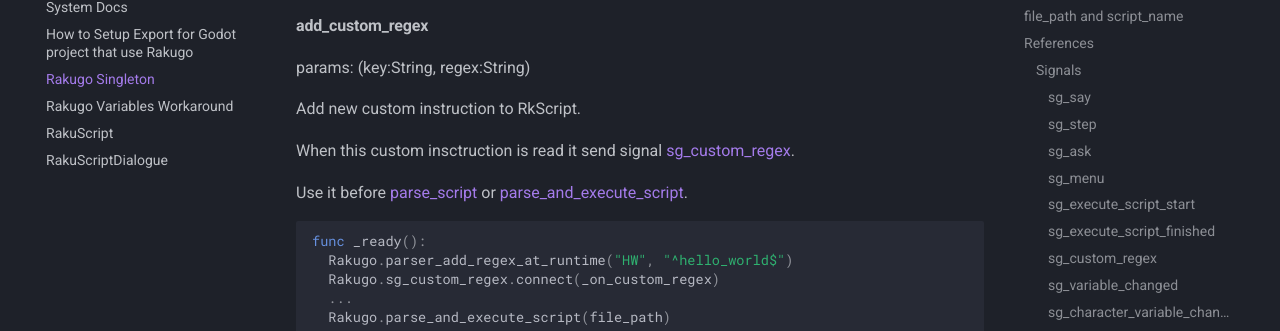
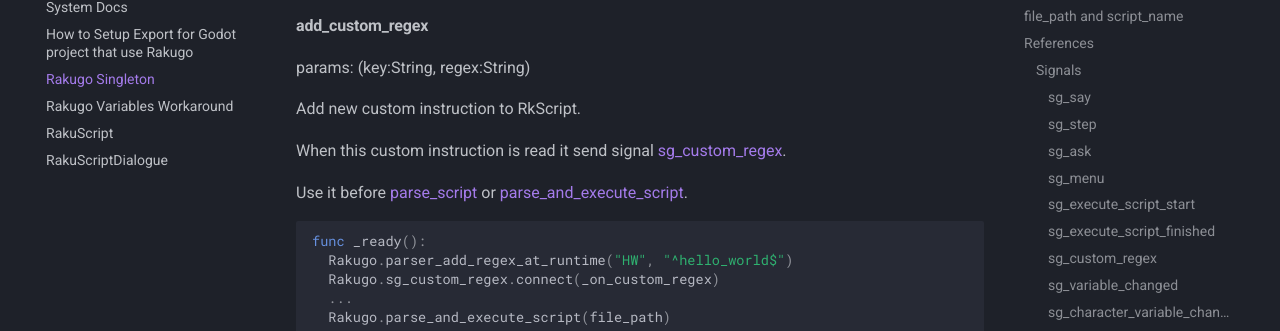
Before and after one commit to rakugoteam/rakugo-docs, an MkDocs documentation site: the page built from docs/rakugo_singleton.md, in a window 1280 px wide and 900 px high, scrolled down 4939 px. Shown: the part 119-450 px from the top of the window. Built offline with MkDocs 1.6.1 and Material for MkDocs 9.7.7, drawn with Linux system fonts in a browser that asks for light colours; comment, search, counter and statistics services are not loaded; the version menu is left out; some of the changed lines change nothing that is shown.

Commit message:
fix links and format in Rakugo Singleton doc

```diff
--- a/docs/rakugo_singleton.md
+++ b/docs/rakugo_singleton.md
@@ -261,7 +261,7 @@
 
 Add new custom instruction to RkScript.
 
-When this custom insctruction is read it send signal [sg_custom_regex].
+When this custom instruction is read it send signal [sg_custom_regex].
 
 Use it before [parse_script] or [parse_and_execute_script].
 
@@ -392,19 +392,19 @@
 `index` is the index of choosed choice in the choices array given by [sg_menu].
 
 [Say]: rakuscript.md##say
-[do_step]: rakugo_singleton.md##do_step
+[do_step]: ##do_step
 [Ask]: rakuscript.md##ask
 [ask_return]: rakuscript.md##ask_return
 [Menu]: rakuscript.md##menu
 [menu_return]: rakuscript.md##menu_return
-[parse_script]: rakugo_singleton.md##parse_script
-[parse_and_execute_script]: rakugo_single##parse_and_execute_script
-[execute_script]: rakugo_singleton.md##execute_script
-[is_waiting_step]: rakugo_singleton.md##is_waiting_step
-[sg_custom_regex]: rakugo_singleton.md##sg_custom_regex
-[sg_ask]: rakugo_singleton.md##sg_ask
-[is_waiting_ask_return]: rakugo_singleton.md##is_waiting_ask_return
-[sg_menu]: rakugo_singleton.md##sg_menu
-[is_waiting_menu_return]: rakugo_singleton.md##is_waiting_menu_return
-[add_custom_regex]: rakugo_singleton.md##add_custom_regex
-[resume_loaded_script]: rakugo_singleton.md##resume_loaded_script
+[parse_script]: ##parse_script
+[parse_and_execute_script]: ##parse_and_execute_script
+[execute_script]: ##execute_script
+[is_waiting_step]: ##is_waiting_step
+[sg_custom_regex]: ##sg_custom_regex
+[sg_ask]: ##sg_ask
+[is_waiting_ask_return]: ##is_waiting_ask_return
+[sg_menu]: ##sg_menu
+[is_waiting_menu_return]: ##is_waiting_menu_return
+[add_custom_regex]: ##add_custom_regex
+[resume_loaded_script]: ##resume_loaded_script
```
